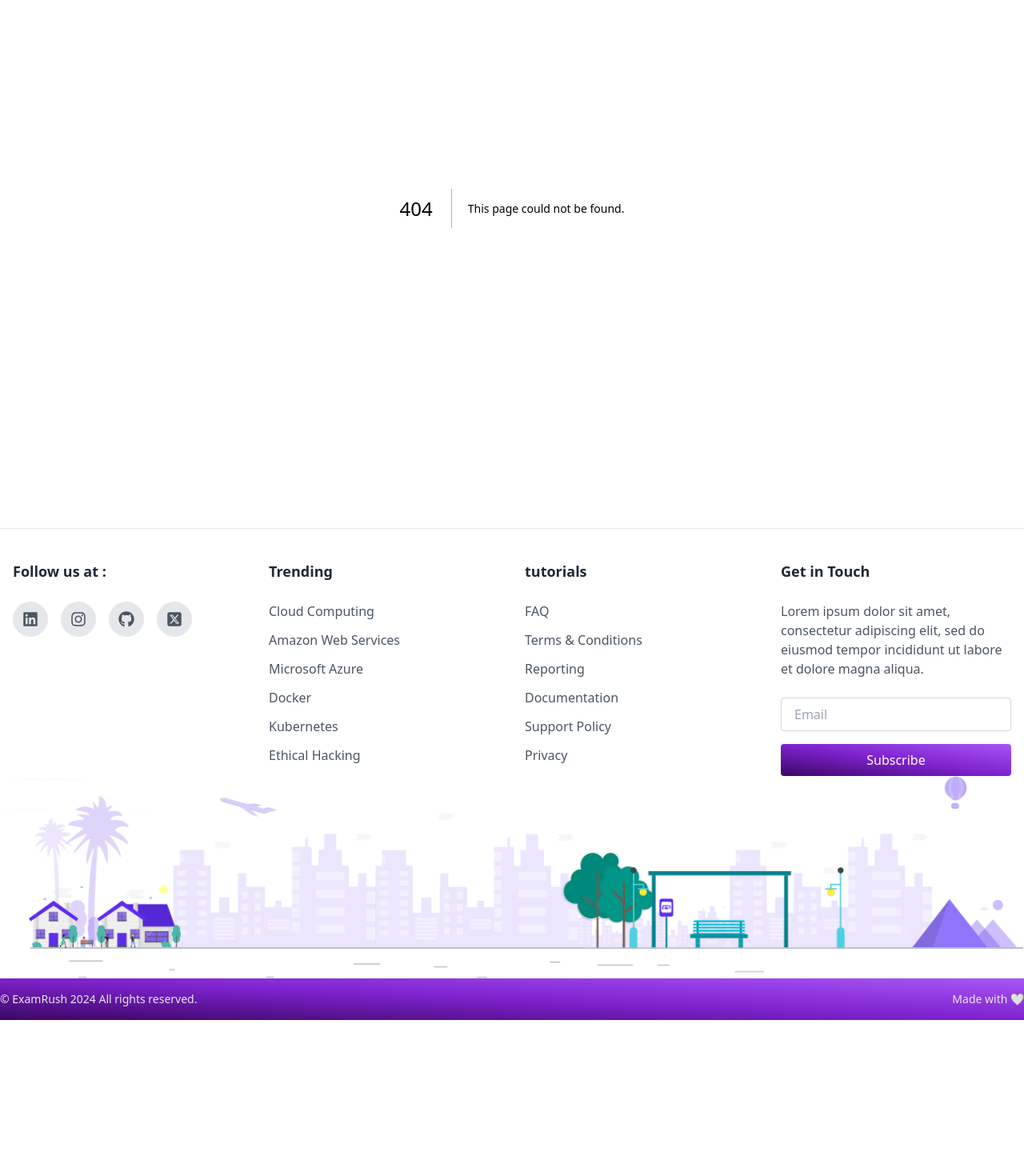
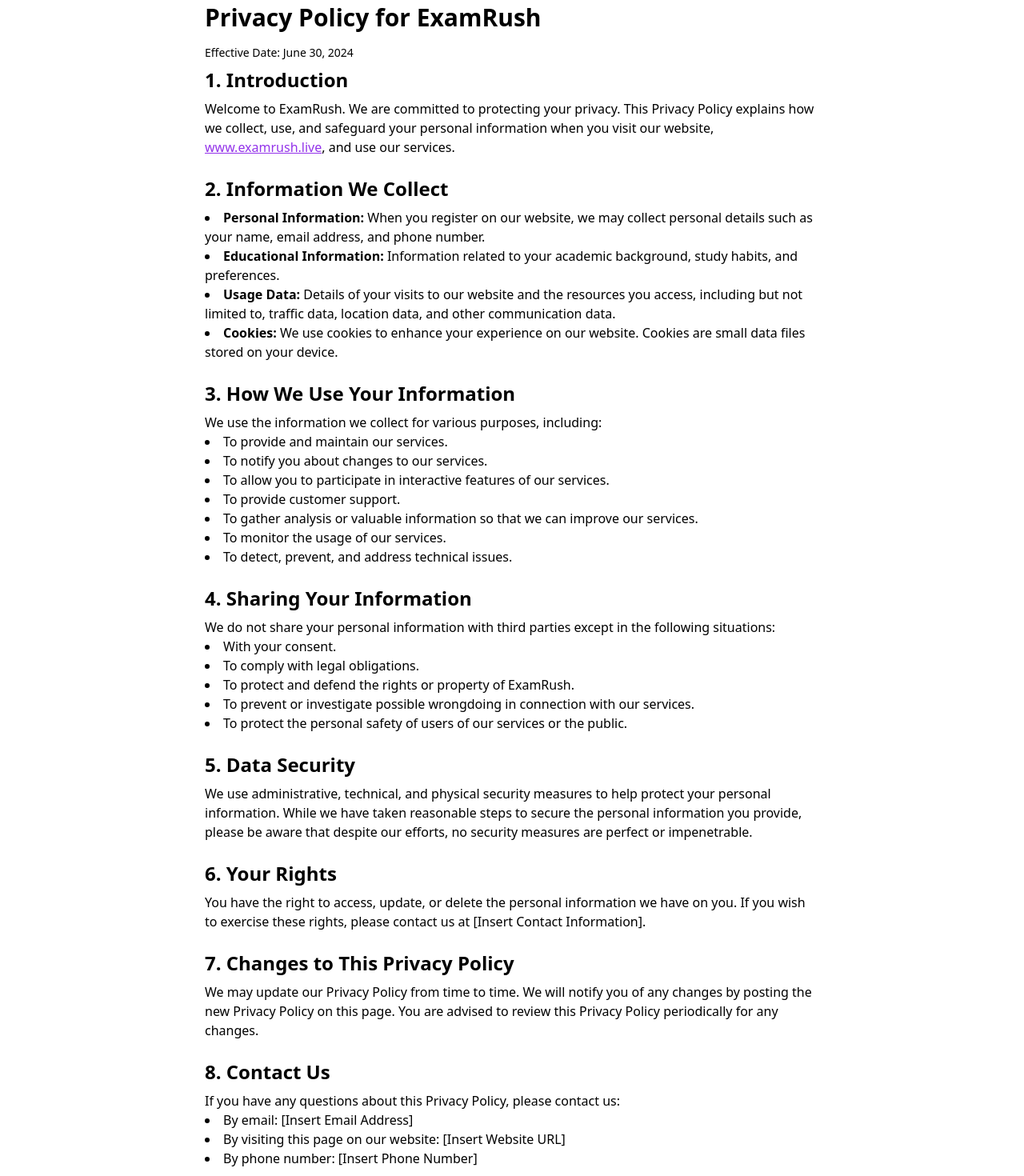
Before and after one commit to mardavsj/exam-rush, a Next.js app: page /help/privacy in a window 1280 px wide. Before the commit this address had no page. Shown: the part 140-1610 px from the top of the page at 80% size. Before the commit the page ends 1415 px from the top, so only its background shows below. Built offline with nearby package versions, Linux system fonts and the light colour scheme.

Commit message:
routing of pages

```diff
--- /dev/null
+++ b/pages/help/documentation.js
@@ -0,0 +1,15 @@
+import React from 'react'
+import Head from 'next/head'
+
+const documentation = () => {
+  return (
+    <div>
+        <Head>
+            <title>Documentation | Exam Rush</title>
+        </Head>
+    <div className="p-36">documentation</div>
+    </div>
+  )
+}
+
+export default documentation
--- /dev/null
+++ b/pages/help/faq.js
@@ -0,0 +1,15 @@
+import React from 'react'
+import Head from 'next/head'
+
+const faq = () => {
+  return (
+    <div>
+        <Head>
+            <title>FAQs | Exam Rush</title>
+        </Head>
+    <div className="p-36">faq</div>
+    </div>
+  )
+}
+
+export default faq
--- /dev/null
+++ b/pages/help/privacy.js
@@ -0,0 +1,84 @@
+import React from 'react'
+import Head from 'next/head'
+
+const privacy = () => {
+  return (
+    <div>
+        <Head>
+            <title>Privacy Policy | Exam Rush</title>
+        </Head>
+      <div className="max-w-4xl mx-auto p-16 py-36">
+          <h1 className="text-3xl font-bold mb-4">Privacy Policy for ExamRush</h1>
+          <p className="text-sm mb-2">Effective Date: June 30, 2024</p>
+
+          <section className="mb-6">
+              <h2 className="text-2xl font-semibold mb-2">1. Introduction</h2>
+              <p>Welcome to ExamRush. We are committed to protecting your privacy. This Privacy Policy explains how we collect, use, and safeguard your personal information when you visit our website, <a href="http://www.examrush.live" className="text-purple-600 underline">www.examrush.live</a>, and use our services.</p>
+          </section>
+
+          <section className="mb-6">
+              <h2 className="text-2xl font-semibold mb-2">2. Information We Collect</h2>
+              <ul className="list-disc list-inside">
+                  <li><strong>Personal Information:</strong> When you register on our website, we may collect personal details such as your name, email address, and phone number.</li>
+                  <li><strong>Educational Information:</strong> Information related to your academic background, study habits, and preferences.</li>
+                  <li><strong>Usage Data:</strong> Details of your visits to our website and the resources you access, including but not limited to, traffic data, location data, and other communication data.</li>
+                  <li><strong>Cookies:</strong> We use cookies to enhance your experience on our website. Cookies are small data files stored on your device.</li>
+              </ul>
+          </section>
+
+          <section className="mb-6">
+              <h2 className="text-2xl font-semibold mb-2">3. How We Use Your Information</h2>
+              <p>We use the information we collect for various purposes, including:</p>
+              <ul className="list-disc list-inside">
+                  <li>To provide and maintain our services.</li>
+                  <li>To notify you about changes to our services.</li>
+                  <li>To allow you to participate in interactive features of our services.</li>
+                  <li>To provide customer support.</li>
+                  <li>To gather analysis or valuable information so that we can improve our services.</li>
+                  <li>To monitor the usage of our services.</li>
+                  <li>To detect, prevent, and address technical issues.</li>
+              </ul>
+          </section>
+
+          <section className="mb-6">
+              <h2 className="text-2xl font-semibold mb-2">4. Sharing Your Information</h2>
+              <p>We do not share your personal information with third parties except in the following situations:</p>
+              <ul className="list-disc list-inside">
+                  <li>With your consent.</li>
+                  <li>To comply with legal obligations.</li>
+                  <li>To protect and defend the rights or property of ExamRush.</li>
+                  <li>To prevent or investigate possible wrongdoing in connection with our services.</li>
+                  <li>To protect the personal safety of users of our services or the public.</li>
+              </ul>
+          </section>
+
+          <section className="mb-6">
+              <h2 className="text-2xl font-semibold mb-2">5. Data Security</h2>
+              <p>We use administrative, technical, and physical security measures to help protect your personal information. While we have taken reasonable steps to secure the personal information you provide, please be aware that despite our efforts, no security measures are perfect or impenetrable.</p>
+          </section>
+
+          <section className="mb-6">
+              <h2 className="text-2xl font-semibold mb-2">6. Your Rights</h2>
+              <p>You have the right to access, update, or delete the personal information we have on you. If you wish to exercise these rights, please contact us at [Insert Contact Information].</p>
+          </section>
+
+          <section className="mb-6">
+              <h2 className="text-2xl font-semibold mb-2">7. Changes to This Privacy Policy</h2>
+              <p>We may update our Privacy Policy from time to time. We will notify you of any changes by posting the new Privacy Policy on this page. You are advised to review this Privacy Policy periodically for any changes.</p>
+          </section>
+
+          <section className="mb-6">
+              <h2 className="text-2xl font-semibold mb-2">8. Contact Us</h2>
+              <p>If you have any questions about this Privacy Policy, please contact us:</p>
+              <ul className="list-disc list-inside">
+                  <li>By email: [Insert Email Address]</li>
+                  <li>By visiting this page on our website: [Insert Website URL]</li>
+                  <li>By phone number: [Insert Phone Number]</li>
+              </ul>
+          </section>
+      </div>
+    </div>
+  )
+}
+
+export default privacy
--- /dev/null
+++ b/pages/help/report.js
@@ -0,0 +1,15 @@
+import React from 'react'
+import Head from 'next/head'
+
+const report = () => {
+  return (
+    <div>
+        <Head>
+            <title>Reporting | Exam Rush</title>
+        </Head>
+    <div className="p-36">report</div>
+    </div>
+  )
+}
+
+export default report
--- /dev/null
+++ b/pages/help/support.js
@@ -0,0 +1,15 @@
+import React from 'react'
+import Head from 'next/head'
+
+const support = () => {
+  return (
+    <div>
+        <Head>
+            <title>Support Policy | Exam Rush</title>
+        </Head>
+    <div className="p-36">support</div>
+    </div>
+  )
+}
+
+export default support
--- /dev/null
+++ b/pages/help/termsCondition.js
@@ -0,0 +1,15 @@
+import React from 'react'
+import Head from 'next/head'
+
+const termsCondition = () => {
+  return (
+    <div>
+        <Head>
+            <title>Terms & Conditions | Exam Rush</title>
+        </Head>
+    <div className="p-36">termsCondition</div>
+    </div>
+  )
+}
+
+export default termsCondition
```
